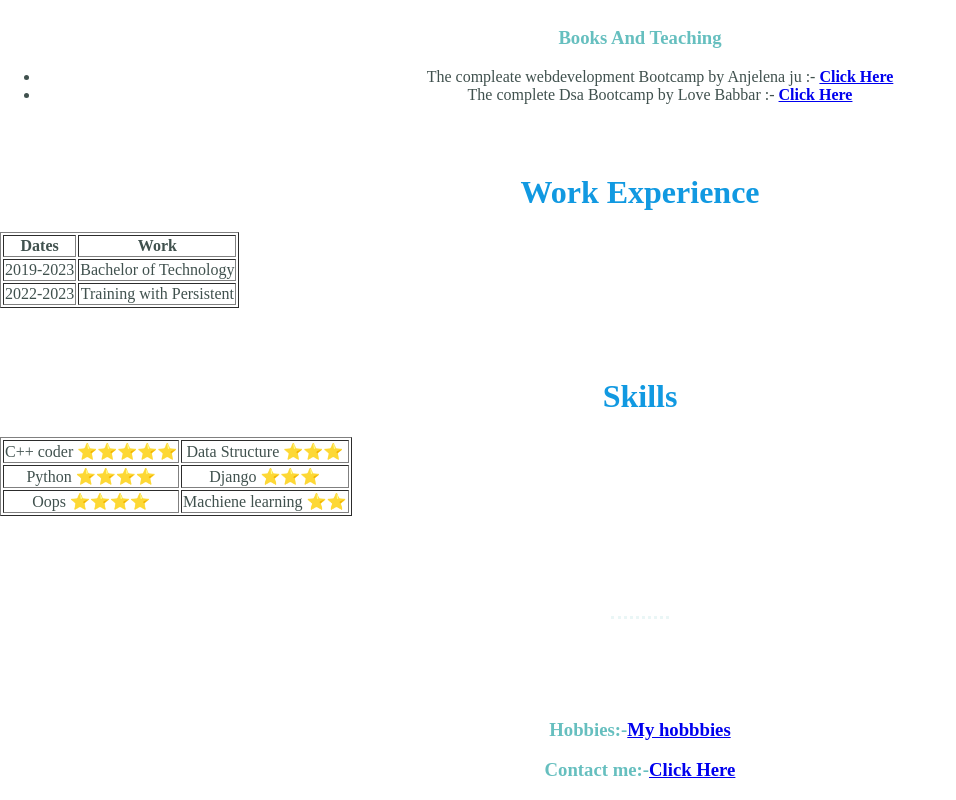
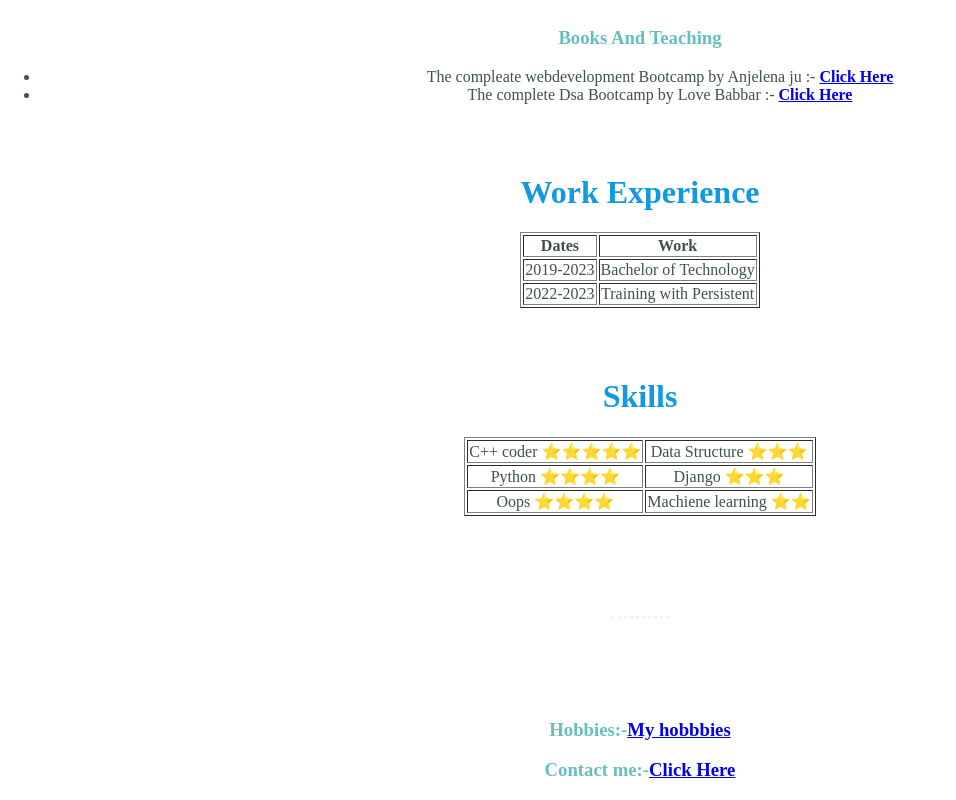
Before and after one commit to shivam123kumar/CV, a plain HTML site: page myweb.html in a window 1280 px wide. Shown: the part 829-1629 px from the top of the page, without its empty margins (0-956 px from the left). Drawn offline with Linux system fonts and the light colour scheme.

Commit message:
Update style.css

```diff
--- a/style.css
+++ b/style.css
@@ -1,4 +1,6 @@
-
+.pers{
+   margin:auto;
+}
 body{
    margin: 0px;
    text-align: center;
```
